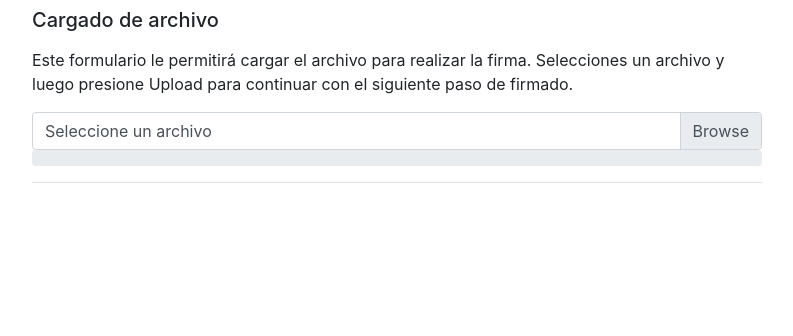
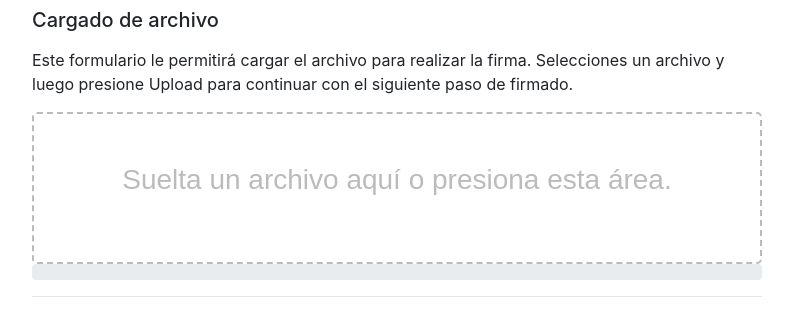
Before and after one commit to luisza/dfva_webclient, a Django app: template templates/dfva_upload.html in a window 1280 px wide. Shown: the part 56-392 px from the top of the page, without its empty margins (53-846 px from the left). Run offline with Django 3.2, Linux system fonts and the light colour scheme; the template is opened without the code that fills it, so the values that code supplies are empty; parts of the project's set-up code (start-up, migrations or seed data) failed here and were passed over; some libraries are stand-ins or nearby versions.

Commit message:
adds dropZone tag

```diff
--- a/dfva_sign_file/urls.py
+++ b/dfva_sign_file/urls.py
@@ -1,9 +1,9 @@
 from django.conf.urls import url
-from .views import manage_resume_view, manage_download, manage_sign, sign_document_download
+from .views import manage_resume, manage_download, manage_sign, sign_document_download
 
 urlpatterns = [
-    url(r'^(?P<fileid>[0-9A-Za-z_\-]+)/resume/$', manage_resume_view, name='file_resume'),
+    url(r'^(?P<fileid>[0-9A-Za-z_\-]+)/resume/$', manage_resume, name='file_resume'),
     url(r'^(?P<fileid>[0-9A-Za-z_\-]+)/download/$', manage_download, name='file_download'),
-    url(r'^(?P<fileid>[0-9A-Za-z_\-]+)/signfiledownload/$', sign_document_download, name='sign_document_download'),
+    url(r'^(?P<fileid>[0-9A-Za-z_\-]+)/signdownload/$', sign_document_download, name='sign_document_download'),
     url(r'^(?P<fileid>[0-9A-Za-z_\-]+)/sign/$', manage_sign, name='file_sign')
 ]
--- a/dfva_upload/models.py
+++ b/dfva_upload/models.py
@@ -15,4 +15,8 @@ VALIDATE_FORMAT = {'contrafirma': 'xml_contrafirma',
 class FileUpload(ChunkedUpload):
     def get_content_type(self):
         content_type, _ = mimetypes.guess_type(self.filename)
-        return content_type
+        return content_type or 'application/xml'
+
+    def get_sign_format(self):
+        filename, file_extend = self.filename.rsplit('.', 1)
+        return VALIDATE_FORMAT.get(file_extend, file_extend)
--- a/templates/dfva_upload.html
+++ b/templates/dfva_upload.html
@@ -8,25 +8,45 @@
     <script src="{% static 'js/jquery.fileupload.js' %}"></script>
     <!-- Calculate md5 -->
     <script src="{% static 'js/spark-md5.js' %}"></script>
+    <style>
+        .upload-help{
+          text-align: center;
+          font-family: Arial;
+        }
+        #dfva-file-upload{
+          display:None;
+        }
+        .dropZone{
+          border: 2px dashed #bbb;
+          -webkit-border-radius: 5px;
+          border-radius: 5px;
+          padding: 50px;
+          text-align: center;
+          font: 21pt bold arial;
+          color: #bbb;
+        }
+    </style>
 {% endblock %}
 {% block title %}
     <a> Cargado de archivo</a>
 {% endblock %}
 
 {% block content %}
-  <div id="upload_form">
-      <form>
-          {% csrf_token %}
+  <div id="container_form" >
        <p> Este formulario le permitirá cargar el archivo para realizar la firma.
            Selecciones un archivo y luego presione Upload para continuar con el
-              siguiente paso de firmado.</p>
-          <div class="custom-file">
-            <label for="chunked_upload" class="custom-file-label" for="chunked_upload">Seleccione un archivo</label>
-            <input  id="chunked_upload" name="fva_file" type="file" class="custom-file-input">
+           siguiente paso de firmado.
+       </p>
+      <form class="form-upload">
+          {% csrf_token %}
+          <input  id="dfva-file-upload" name="fva_file"  type="file" >
+          <div class="dropZone">
+              <p class="upload-help">Suelta un archivo aquí o presiona esta área.</p>
+              <p class="upload-filename"></p>
           </div>
           <div class="form-group">
               <div class="progress">
-                  <div class="progress-bar" role="progressbar" style="width: 0%;" aria-valuenow="25" aria-valuemin="0" aria-valuemax="100"></div>
+                  <div class="progressbar" role="progressbar" style="width: 0%;" aria-valuenow="25" aria-valuemin="0" aria-valuemax="100"></div>
               </div>
           </div>
            <hr class="mb-4">
@@ -49,38 +69,38 @@
         csrf = $("input[name='csrfmiddlewaretoken']")[0].value,
         form_data = [{"name": "csrfmiddlewaretoken", "value": csrf}];
     function update_status_bar(progress){
-        var status_tag = $('.progress-bar');
+        var status_tag = $('.progressbar');
         status_tag.css('width', progress + "%");
         status_tag.text(progress + "%");
     };
     function add_cancel_action(data){
         $(".upload-form-actions").empty();
         $(".upload-form-actions").append($('#template-cancel-upload').text());
+        $("#dfva_file_upload").attr("disabled", true);
         $('.upload-form-actions .cancel-action').click(function(e) {
             data.abort();
+            update_status_bar(0);
             $(".upload-form-actions").empty();
-             update_status_bar(0);
+            $(".dropZone .upload-filename").empty();
+            $('#dfva_file-upload').removeAttr("disabled");
         });
     };
     function add_upload_action(data){
         var btn_actions = $(".upload-form-actions");
         btn_actions.empty();
         btn_actions.append($('#template-upload').text());
+        $(".dropZone .upload-filename").html(data.files[0].name);
         $('.upload-form-actions .upload-action').click(function(e) {
             data.submit();
             add_cancel_action(data);
         });
     };
-    function add_sign_action(data){
-        var btn_actions = $(".upload-form-actions");
-        btn_actions.empty();
-        btn_actions.append($('#template-sign').text());
-    };
-    $("#chunked_upload").fileupload({
+    $("#dfva-file-upload").fileupload({
           url: "{% url 'dfva_uploading' %}",
           dataType: "json",
           maxChunkSize: 100000, // Chunks of 100 kB
           formData: form_data,
+           dropZone: $('.dropZone'),
           add: function(e, data) { // Called before starting upload
             form_data.splice(1);
             calculate_md5(data.files[0], 100000);
@@ -137,5 +157,10 @@
       };
       read_next_chunk();
     }
+    $(function() {
+        $('.dropZone').click(function( e ) {
+            $('#dfva-file-upload').trigger('click');
+        });
+    });
   </script>
 {% endblock %}
```
Also changed, not shown: dfva_sign_file/views.py (+8 -8 lines). Lines whose indentation alone changed are shown as unchanged.
